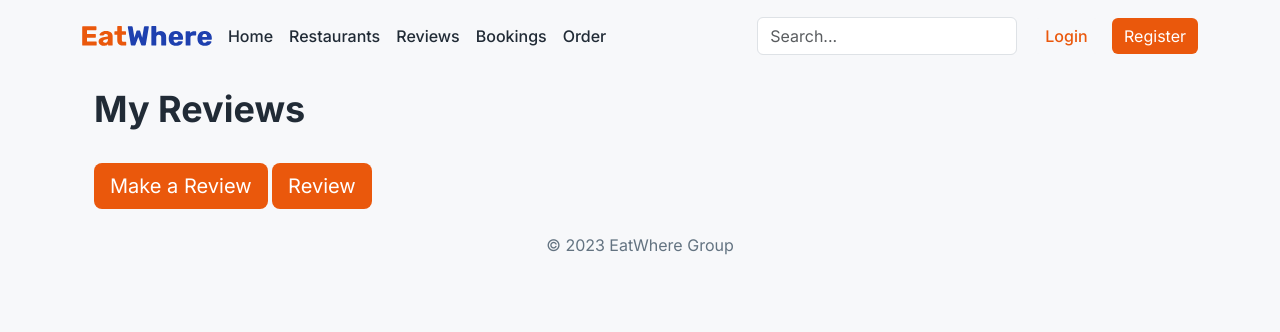
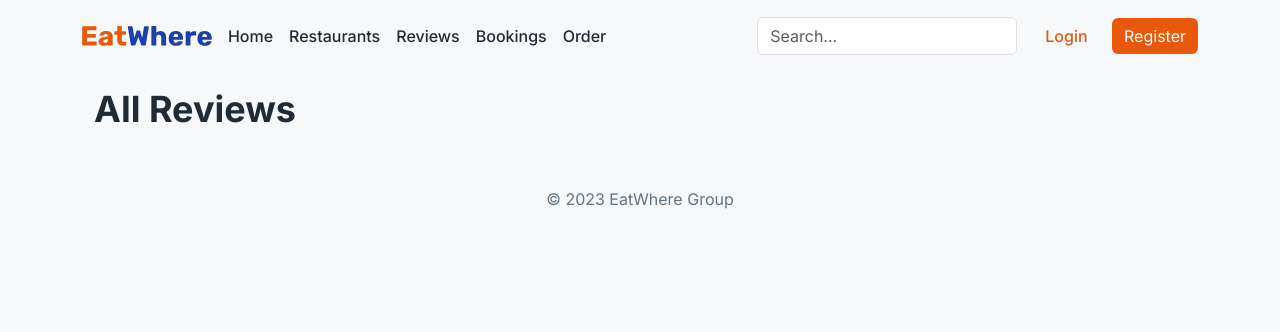
Before and after one commit to amanda-chan/db_assignment, a Flask app: template food_app/templates/review/showReviews.html in a window 1280 px wide. Shown: the top 332 px of the page. Run offline with Flask 3, Linux system fonts and the light colour scheme; the template is opened without the code that fills it, so the values that code supplies are empty; parts of the project's set-up code (start-up, migrations or seed data) failed here and were passed over; some libraries are stand-ins or nearby versions.

Commit message:
can view all reviews, just that ui not pretty, will fix that

```diff
--- a/food_app/review.py
+++ b/food_app/review.py
@@ -19,7 +19,7 @@ def make():
 @review_bp.route("/display", methods=["GET", "POST"])
 def display():
     review_list = retrieve_review()
-    return render_template("profile/review.showReviews.html", reviews=review_list)
+    return render_template("review/showReviews.html", user=current_user, reviews=review_list)
 
 
 # there is a review tab in navbar, can view all reviews on that page:)
--- a/food_app/templates/review/showReviews.html
+++ b/food_app/templates/review/showReviews.html
@@ -5,13 +5,13 @@
 {% block content %}
 
 <div class="container">
-    <h1>My Reviews</h1>
+    <h1>All Reviews</h1>
     <br>
-    <a href="{{ url_for('review.make') }}" class="btn btn-primary btn-lg">Make a Review</a>
-    <button type="button" class="btn btn-primary btn-lg">Review</button>
+    <!-- <a href="{{ url_for('review.make') }}" class="btn btn-primary btn-lg">Make a Review</a>
+    <button type="button" class="btn btn-primary btn-lg">Review</button> -->
 </div>
 <!-- Loop through each review in the reviews list and display its data -->
-<!-- {% for review in reviews %}
+{% for review in reviews %}
 <div class="container">
     <h3>Review ID: {{ review.review_id }}</h3>
     <p>CID: {{ review.CID }}</p>
@@ -23,6 +23,6 @@
     <p>Comment: {{ review.Comment }}</p>
     <hr>
 </div>
-{% endfor %} -->
+{% endfor %}
 
 {% endblock %}
```
